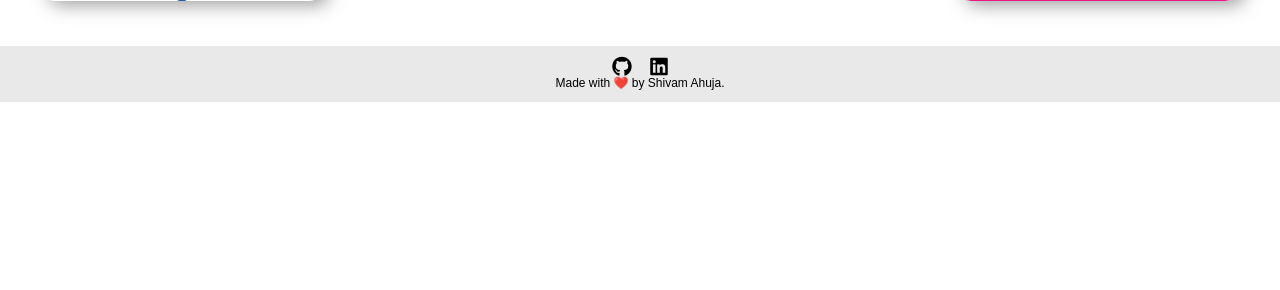
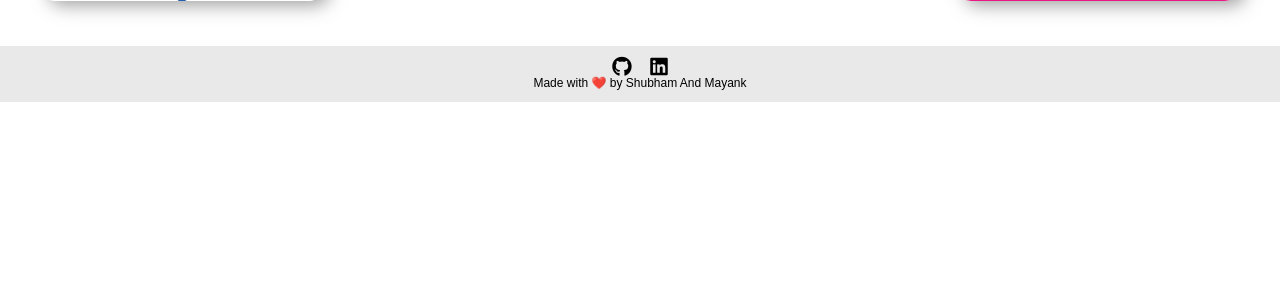
Before and after one commit to shivamahuja123/IPL-Score-Prediction, a Flask app: template templates/result.html in a window 1280 px wide. Shown: the part 510-800 px from the top of the page. Run offline with Flask 2, Linux system fonts and the light colour scheme; the template is opened without the code that fills it, so the values that code supplies are empty; parts of the project's set-up code (start-up, migrations or seed data) failed here and were passed over; some libraries are stand-ins or nearby versions.

Commit message:
Update result.html

```diff
--- a/templates/result.html
+++ b/templates/result.html
@@ -120,10 +120,10 @@
         <!-- Footer -->
        <div class='footer'>
            <div class="contact">
-               <a target="_blank" href="https://github.com/shivamahuja123/IPL-Score-Prediction"><i class="fab fa-github fa-lg contact-icon"></i></a>
-               <a target="_blank" href="https://www.linkedin.com/in/shivam-ahuja-/"><i class="fab fa-linkedin fa-lg contact-icon"></i></a>
+               <a target="_blank" href="https://github.com/shubham-108"><i class="fab fa-github fa-lg contact-icon"></i></a>
+               <a target="_blank" href="https://www.linkedin.com/in/shubham-srivastava-573498188"><i class="fab fa-linkedin fa-lg contact-icon"></i></a>
            </div>
-           <p class='footer-description'>Made with ❤️ by Shivam Ahuja.</p>
+           <p class='footer-description'>Made with ❤️ by Shubham And Mayank</p>
        </div>
 
     </body>
```
